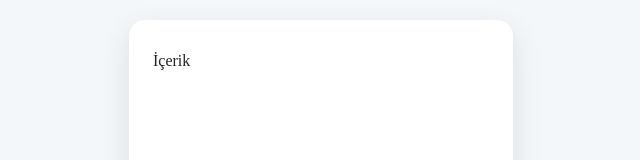
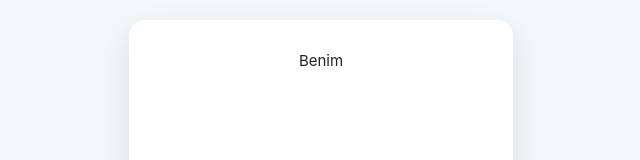
Before and after one commit to aydogansar/superpeer-ui-challenge, a Vue app: page / in a window 1280 px wide. Shown: the top 160 px of the page, without its empty margins (319-959 px from the left). Built offline with nearby package versions, Linux system fonts and the light colour scheme.

Commit message:
created CustomText and IconButton components

```diff
--- a/src/App.vue
+++ b/src/App.vue
@@ -1,12 +1,17 @@
 <template>
   <div id="app">
-    İçerik
+    <CustomText>Benim</CustomText>
   </div>
 </template>
 
 <script>
+import CustomText from "./components/CustomText";
+
 export default {
-  name: "App"
+  name: "App",
+  components: {
+    CustomText
+  }
 };
 </script>
 
@@ -20,5 +25,11 @@ export default {
   border-radius: 16px;
   padding: 32px 24px;
   box-shadow: var(--shadow);
+  font-family: var(--font-body);
+  font-size: var(--font-size);
+  line-height: var(--line-height);
+  display: flex;
+  flex-direction: column;
+  align-items: center;
 }
 </style>
--- /dev/null
+++ b/src/components/CustomText.vue
@@ -0,0 +1,41 @@
+<template>
+  <component :is="tag" :class="classes">
+    <slot />
+  </component>
+</template>
+
+<script>
+export default {
+  name: "CustomText",
+  data: function() {
+    return {
+      classes: `${this.color} ${this.muted ? "muted" : ""}`
+    };
+  },
+  props: {
+    tag: {
+      type: String,
+      default: "span"
+    },
+    color: {
+      type: String,
+      default: ""
+    },
+    muted: {
+      type: Boolean,
+      default: false
+    }
+  }
+};
+</script>
+
+<style scoped>
+.muted {
+  color: var(--grey-80);
+  font-size: 13px;
+  line-height: 16px;
+}
+.primary {
+  color: var(--primary-color);
+}
+</style>
--- a/src/styles/variables.css
+++ b/src/styles/variables.css
@@ -12,6 +12,11 @@
     --primary-color: var(--blue);
     --text-color: var(--dark);
 
+    /* fonts */
+    --font-body: -apple-system, BlinkMacSystemFont, sans-serif;
+    --font-size: 15px;
+    --line-height: 18px;
+
     --shadow: 0px 10px 30px rgba(0, 0, 0, 0.1);
 
   }
```
Also changed, not shown: src/components/IconButton.vue (added, +35 -0 lines).
